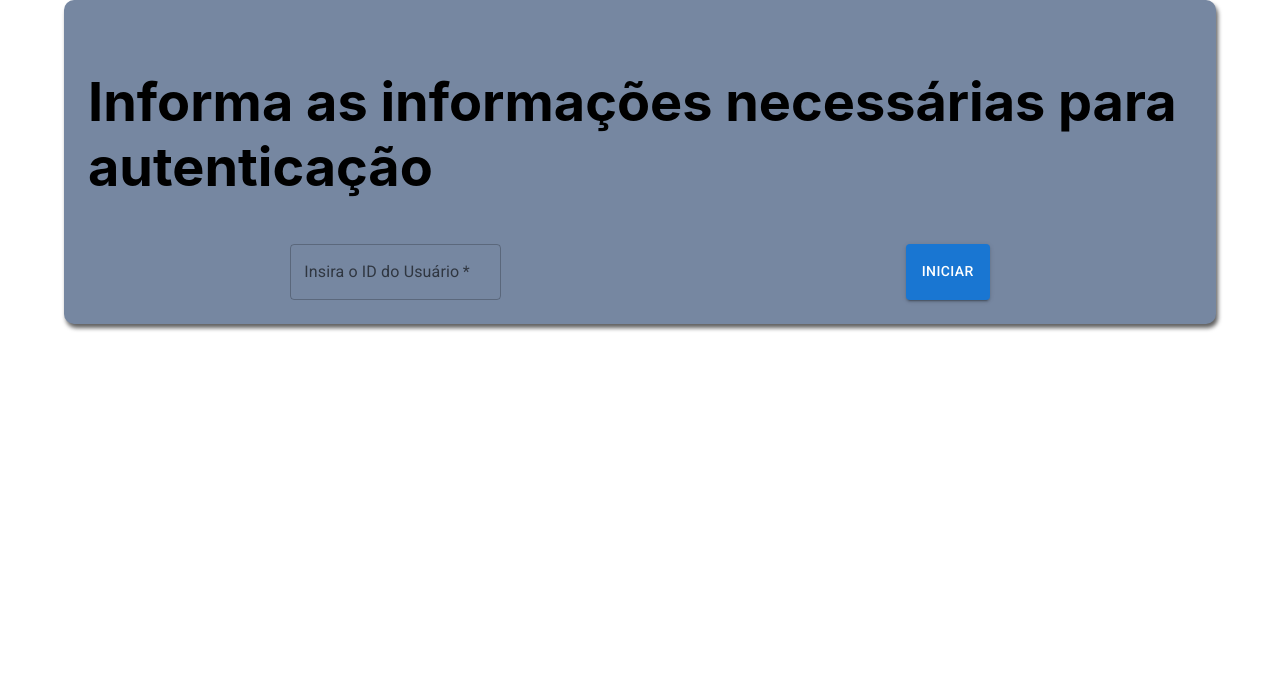
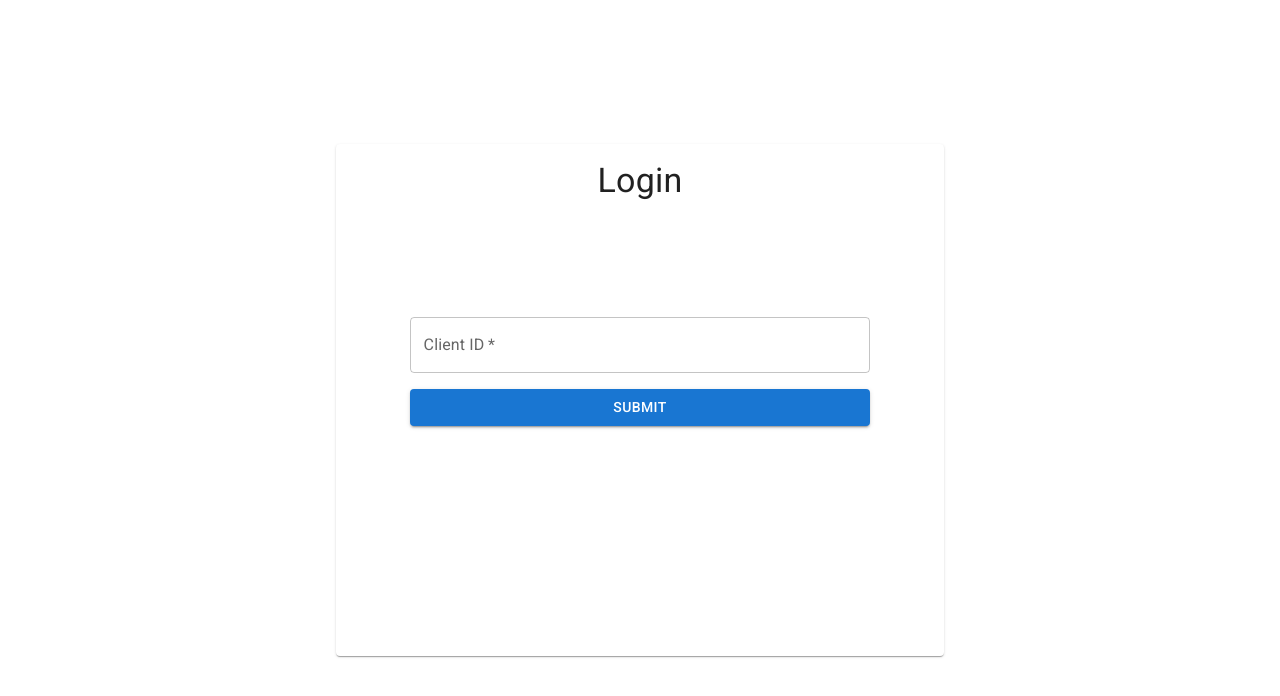
Before and after one commit to namelew/MQTTChat, a React (Create React App) app: page /auth in a window 1280 px wide. Shown: the top 696 px of the page. Built offline with nearby package versions, Linux system fonts and the light colour scheme.

Commit message:
Alternado página de login

```diff
--- a/src/pages/Auth/index.tsx
+++ b/src/pages/Auth/index.tsx
@@ -1,33 +1,68 @@
-import Button from '@mui/material/Button';
-import styles from './Auth.module.scss';
-import TextField from '@mui/material/TextField';
-import { Container } from '@mui/material';
+import React, { useState } from 'react';
+import { Button, TextField, Container, Box, Paper, Typography } from '@mui/material';
 import { useNavigate } from 'react-router-dom';
-import React from 'react';
 
 interface Props {
-    setClientID: React.Dispatch<React.SetStateAction<string>>;
-    setIsAuth: React.Dispatch<React.SetStateAction<boolean>>;
 }
 
-const Auth = ( { setClientID, setIsAuth } : Props) => {
+const Auth = ({} : Props) => {
+    const [ClientID, setClientID] = useState('');
     const navigate = useNavigate();
 
+    const handleSubmit = (event: React.FormEvent) => {
+        event.preventDefault();
+
+        console.log(`Client ID: ${ClientID}`);
+        navigate(`/chat/${ClientID}`);
+    };
+
     return (
-        <Container>
-            <form className={styles.newSession} onSubmit={() => { setIsAuth(true); navigate('/chat') }}>
-                <h2>Informa as informações necessárias para autenticação</h2>
+        <Container
+            sx={{
+                display: 'flex',
+                flexDirection: 'column',
+                alignItems: 'center',
+                justifyContent: 'center',
+                height: '100vh',
+            }}
+        >
+        <Paper
+            sx={{
+            p: 2,
+            height:'60%',
+            width:'50%',
+            display: 'flex',
+            flexDirection: 'column',
+            alignItems: 'center',
+            }}
+        >
+            <Typography component='h2' variant='h4'>Login</Typography>
+            <Box
+                sx={{
+                    display: 'flex',
+                    flexDirection: 'column',
+                    paddingTop: '20%',
+                    width: '80%',
+                    gap: 2,
+                }}
+                component="form"
+                onSubmit={handleSubmit}
+            >
                 <TextField
+                    label="Client ID"
+                    variant="outlined"
+                    value={ClientID}
                     required
-                    id="clientID"
-                    label="Insira o ID do Usuário"
-                    variant="outlined"
-                    onChange={event => setClientID(event.target.value)}
+                    fullWidth
+                    onChange={(e) => setClientID(e.target.value)}
                 />
-                <Button type='submit' variant="contained">Iniciar</Button>
-            </form>
+                <Button variant="contained" type="submit">
+                    Submit
+                </Button>
+            </Box>
+        </Paper>
         </Container>
-    )
+    );
 };
 
 export default Auth;
--- a/src/pages/Chat/index.tsx
+++ b/src/pages/Chat/index.tsx
@@ -3,24 +3,31 @@ import styles from './Chat.module.scss';
 import { Client } from 'paho-mqtt';
 import { IMessage } from 'interfaces/IMessage';
 import { IConversation, IConversationType } from 'interfaces/IConversation';
+import { useNavigate, useParams } from 'react-router-dom';
 
 interface Props {
-    clientID: string
 }
 
-const Chat = ( { clientID }: Props ) => {
+const Chat = ( { }: Props ) => {
     const [client, setClient] = useState<Client>();
     const [messages, setMessages] = useState<IMessage[]>();
+    const parameters = useParams();
+    const navigate = useNavigate();
     const [conversations, setConversations] = useState<IConversation[]>();
 
 
     useEffect(() => {
-        setClient(new Client('localhost', 1883, clientID));
+        if (parameters.id) {
+            setClient(new Client('localhost', 1883, parameters.id));
+        } else {
+            alert('Informe o seu usuário para acessar o chat');
+            navigate('/auth');
+        }
 
         if (client) {
             console.log('cliente criado com sucesso');
         }
-    }, [clientID]);
+    }, [parameters]);
 
 
     return (
--- a/src/pages/Default/index.tsx
+++ /dev/null
@@ -1,28 +0,0 @@
-import { useEffect } from 'react';
-import styles from './Default.module.scss';
-import { useNavigate } from 'react-router-dom';
-import { Outlet } from 'react-router-dom';
-
-interface Props {
-    isAuth: boolean
-}
-
-const Default = ( { isAuth }: Props ) => {
-    const navigate = useNavigate();
-
-    useEffect(() => {
-        if (!isAuth) {
-            navigate('/auth');
-        }
-    }, [isAuth]);
-
-    return (
-        <>
-            <div>
-                <Outlet />
-            </div>
-        </>
-    )
-};
-
-export default Default;
--- a/src/pages/NotFound/index.tsx
+++ /dev/null
@@ -1,11 +0,0 @@
-import styles from './NotFound.module.scss';
-
-const NotFound = () => {
-    return (
-        <div>
-            Página não encontrada
-        </div>
-    )
-};
-
-export default NotFound;
--- a/src/router.tsx
+++ b/src/router.tsx
@@ -1,22 +1,14 @@
 import Auth from 'pages/Auth';
 import Chat from 'pages/Chat';
-import Default from 'pages/Default';
-import NotFound from 'pages/NotFound';
-import { useState } from 'react';
 import { BrowserRouter as Router, Route, Routes } from 'react-router-dom';
 
 const AppRouter = () => {
-    const [clientID, setClientID] = useState('');
-    const [isAuth, setIsAuth] = useState(false);
-
     return (
         <Router>
             <Routes>
-                <Route path='/' element={<Default isAuth={isAuth}></Default>}>
-                    <Route path='auth' element={<Auth setClientID={setClientID} setIsAuth={setIsAuth}/>}/>
-                    <Route path='chat' element={<Chat clientID={clientID}/>}/>
-                </Route>
-                <Route path='*' element={<NotFound />}/>
+                <Route path='auth' element={<Auth />}/>
+                <Route path='chat' element={<Chat />}/>
+                <Route path='chat/:id' element={<Chat />}/>
             </Routes>
         </Router>
     );
```
Also changed, not shown: src/pages/Default/Default.module.scss (deleted), src/pages/NotFound/NotFound.module.scss (deleted).
